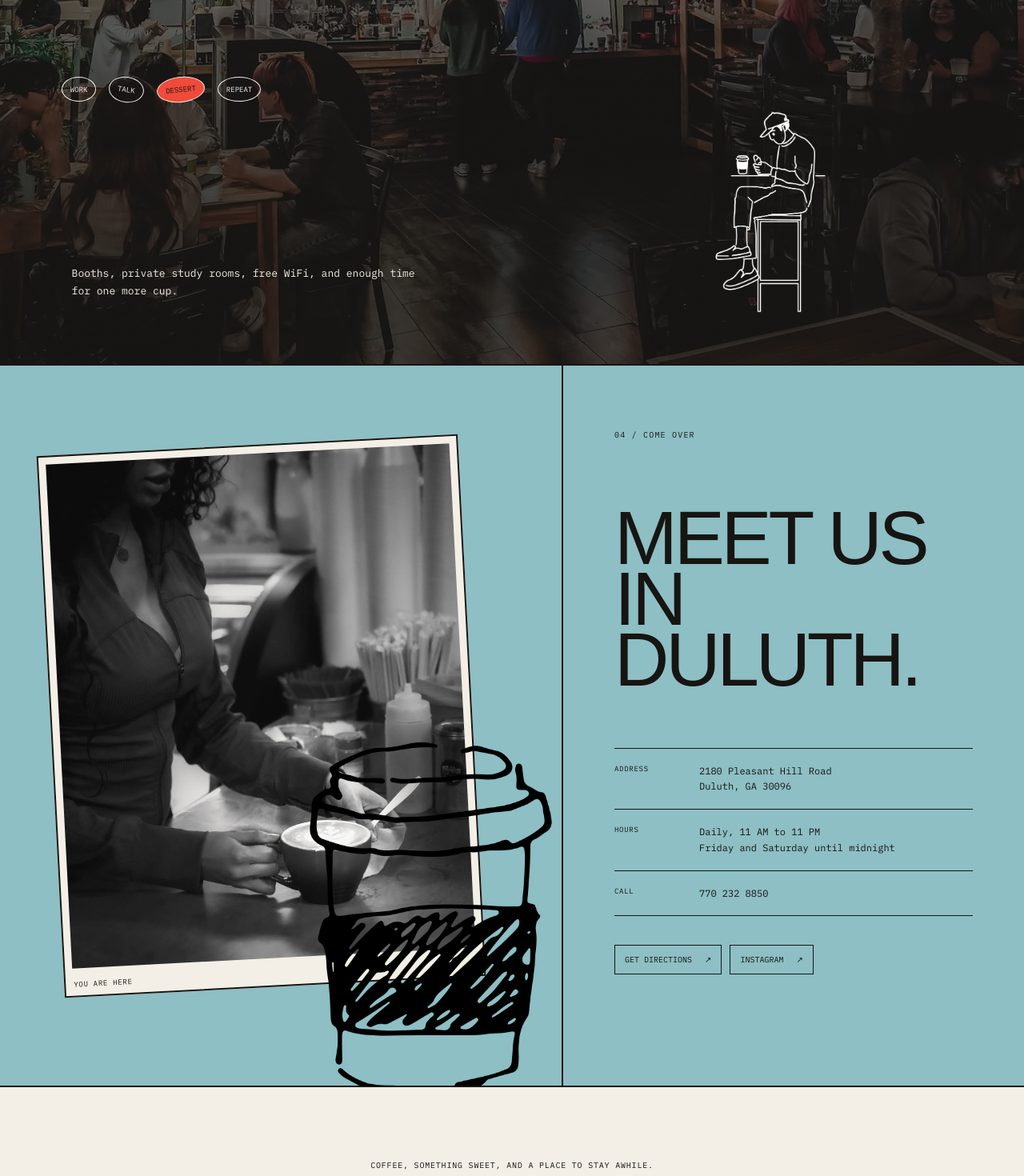
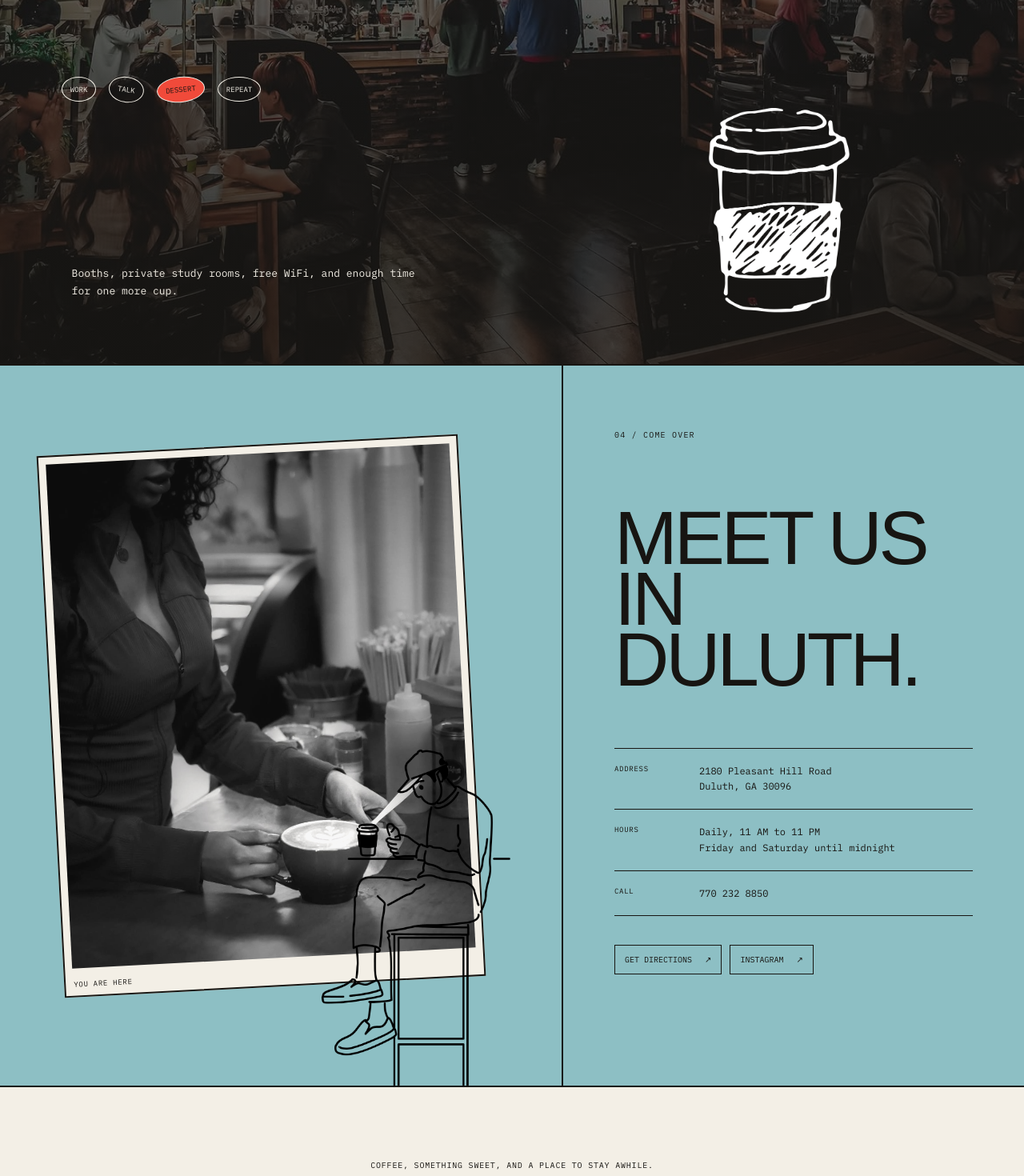
Before and after one commit to NakamaPartners/the-coffee-by-hand, a React (Vite) app: page / in a window 1280 px wide. Shown: the part 3580-5050 px from the top of the page at 80% size. Built offline with nearby package versions, Linux system fonts and the light colour scheme; a web font is replaced by a local one.

Commit message:
Place seated guest illustration in Visit

```diff
--- a/src/App.tsx
+++ b/src/App.tsx
@@ -239,11 +239,11 @@ function Home() {
 
       <section className="inside" id="inside">
         <img className="inside-photo" src="/inside-background.jpg" alt="The warm interior at The Coffee By Hand" /><div className="inside-wash" />
-        <h2>A little room<span>for your whole evening.</span></h2><p>Booths, private study rooms, free WiFi, and enough time for one more cup.</p><span className="inside-side">03 / INSIDE</span><img className="inside-cup" src="/icon-seated-guest.png" alt="" aria-hidden="true" /><div className="inside-caption"><span>work</span><span>talk</span><span>dessert</span><span>repeat</span></div>
+        <h2>A little room<span>for your whole evening.</span></h2><p>Booths, private study rooms, free WiFi, and enough time for one more cup.</p><span className="inside-side">03 / INSIDE</span><img className="inside-cup" src="/icon-takeaway-cup.png" alt="" aria-hidden="true" /><div className="inside-caption"><span>work</span><span>talk</span><span>dessert</span><span>repeat</span></div>
       </section>
 
       <section className="visit" id="visit">
-        <div className="visit-object"><div className="storefront-frame"><img src="/visit-coffee.jpg" alt="Coffee being served at The Coffee By Hand" /><span>you are here</span></div><img className="walking-guest" src="/icon-takeaway-cup.png" alt="" aria-hidden="true" /></div>
+        <div className="visit-object"><div className="storefront-frame"><img src="/visit-coffee.jpg" alt="Coffee being served at The Coffee By Hand" /><span>you are here</span></div><img className="walking-guest" src="/icon-seated-guest.png" alt="" aria-hidden="true" /></div>
         <div className="visit-copy"><span className="section-number">04 / COME OVER</span><h2>Meet us in Duluth.</h2><div className="visit-details"><div><small>Address</small><p>2180 Pleasant Hill Road<br />Duluth, GA 30096</p></div><div><small>Hours</small><p>Daily, 11 AM to 11 PM<br />Friday and Saturday until midnight</p></div><div><small>Call</small><p><a href="tel:+17702328850">770 232 8850</a></p></div></div><div className="visit-actions"><a href="https://www.google.com/maps/search/?api=1&query=2180+Pleasant+Hill+Road+Duluth+GA+30096" target="_blank" rel="noreferrer">Get directions <span>↗</span></a><a href="https://www.instagram.com/thecoffeebyhandatl/" target="_blank" rel="noreferrer">Instagram <span>↗</span></a></div></div>
       </section>
 
```
